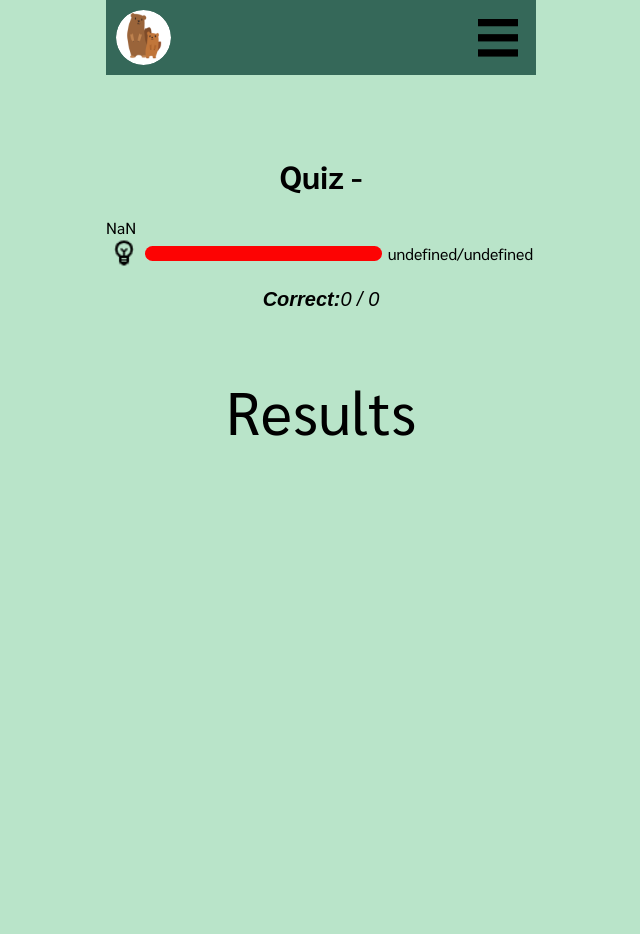
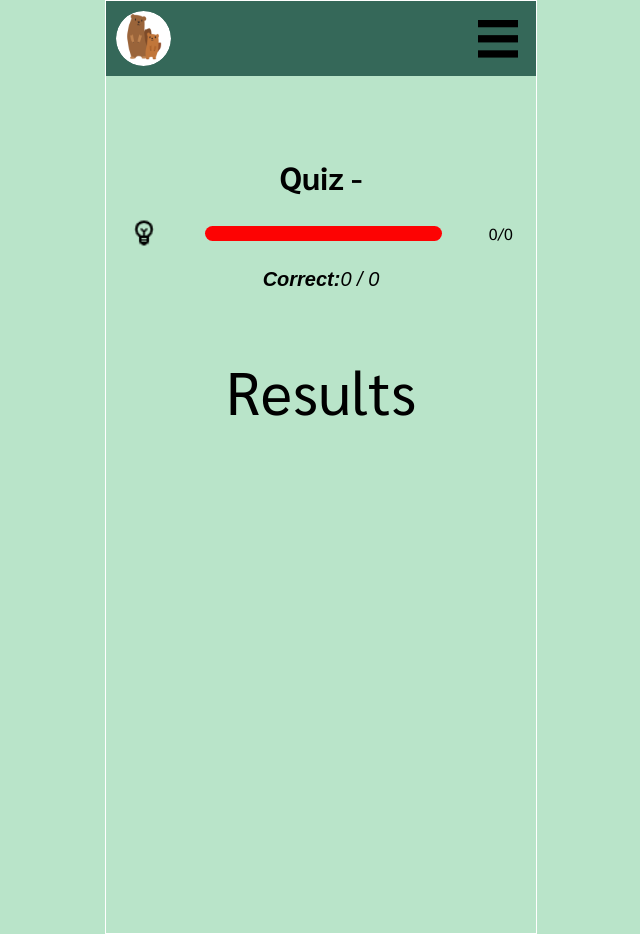
Before and after one commit to klee616/pocket-pals, a Next.js app: page /QuizGame in a window 1280 px wide. Shown: the whole page, without its empty margins (319-959 px from the left). Before the commit the page ends 800 px from the top, so only its background shows below. Built offline with nearby package versions, Linux system fonts and the light colour scheme.

Commit message:
fix progress bar

```diff
--- a/Components/ProgressBar/ProgressBar.module.css
+++ b/Components/ProgressBar/ProgressBar.module.css
@@ -20,7 +20,3 @@
     align-items: center;
     justify-content: space-around;
 }
-
-.icon{
-
-}
--- a/Components/ProgressBar/index.js
+++ b/Components/ProgressBar/index.js
@@ -1,5 +1,4 @@
 import style from './ProgressBar.module.css';
-import { useEffect, useState } from 'react';
 import Image from 'next/image';
 
 export default function ProgressBar({ current, total, type = 'step' }) {
@@ -17,7 +16,7 @@ export default function ProgressBar({ current, total, type = 'step' }) {
 
     }
 
-    return (<>{current} {persent}
+    return (<>
         <div className={style.progressBarContainer}>
             <Image src={imagePath} className='Icon' width="30" height="30" alt={alt} />
             <div className={style.progressBarBackground}>
--- a/Components/Quiz/index.js
+++ b/Components/Quiz/index.js
@@ -3,7 +3,7 @@ import questionData from '@/data/question.json';
 import { useRouter } from "next/router";
 import Question from '@/Components/Question';
 import QuizResult from '@/Components/QuizResult';
-import ProgressBar from '../ProgressBar';
+import ProgressBar from '@/Components/ProgressBar';
 
 
 export default function Qiiz({ category = "all" }) {
@@ -33,7 +33,7 @@ export default function Qiiz({ category = "all" }) {
 
 
     return (<>
-
+        <ProgressBar current={resultData.current} total={data.length} />
         {resultData.current < data.length && (<>
             <Question data={data[resultData.current]} callBack={getAnswer} />
         </>
--- a/pages/QuizGame.js
+++ b/pages/QuizGame.js
@@ -4,8 +4,8 @@ import { useState } from "react";
 import { FormattedMessage, useIntl } from "react-intl";
 import HeadArea from "@/Components/HeadArea";
 import style from '@/styles/QuizGame.module.css';
-import ProgressBar from "@/Components/ProgressBar";
 import Header from "@/Components/Header";
+import Footer from "@/Components/Footer";
 
 export default function Home({ dir }) {
   const { locales } = useRouter();
@@ -23,9 +23,9 @@ export default function Home({ dir }) {
       <Header/>
       <main className={style.main} >
         <h1 className={style.header}>Quiz - {category}</h1>
-        <ProgressBar/>
         <Quiz category={category} />
       </main>
+      <Footer/>
     </>
   );
 }
--- a/styles/Home.module.css
+++ b/styles/Home.module.css
@@ -6,4 +6,6 @@
   padding: 6rem;
   min-height: 100vh;
   background-color: var(--main-color);
+  width: 430px;
+
 }
--- a/styles/globals.css
+++ b/styles/globals.css
@@ -7,14 +7,13 @@
 }
 
 
-body{
-  max-width: 430px;
-  max-height: 932px;
+body {
+  width: 430px;
+  height: 932px;
   margin: auto;
   padding: 0px;
   background-color: var(--main-color);
-
-
+  border: 1px solid #fff;
   font-family: "Sarabun", sans-serif;
   font-weight: 100;
   font-style: normal;
@@ -27,6 +26,7 @@ body{
   font-weight: 600;
   font-style: normal;
 }
+
 .description-font-style {
   font-family: "Patrick Hand", cursive;
   font-size: 1.5rem;
@@ -35,7 +35,7 @@ body{
 }
 
 .dropdown-list-font-style {
-  font-family:  "Sarabun", sans-serif;
+  font-family: "Sarabun", sans-serif;
   font-size: 1.5rem;
   font-weight: 800;
   font-style: normal;
@@ -70,6 +70,7 @@ body{
   font-weight: 400;
   font-style: normal;
 }
+
 .button-font-style-2 {
   font-family: "Patrick Hand", cursive;
   font-size: 1.5rem;
@@ -88,13 +89,15 @@ body{
   font-family: "Sarabun", sans-serif;
   font-size: 2rem;
   font-weight: 600;
-  font-style: normal;}
+  font-style: normal;
+}
 
 .content-font-style {
   font-family: "Sarabun", sans-serif;
   font-size: 1.25rem;
   font-weight: 400;
-  font-style: normal;}
+  font-style: normal;
+}
 
 .label-font-style {
   font-family: "Sarabun", sans-serif;
```
